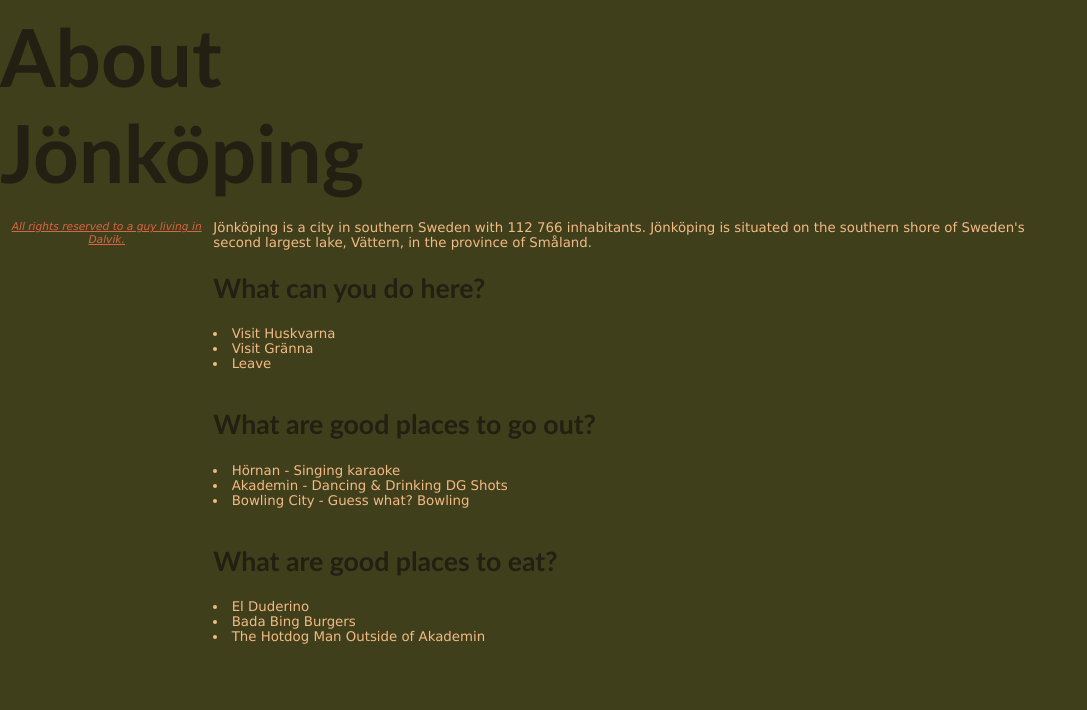
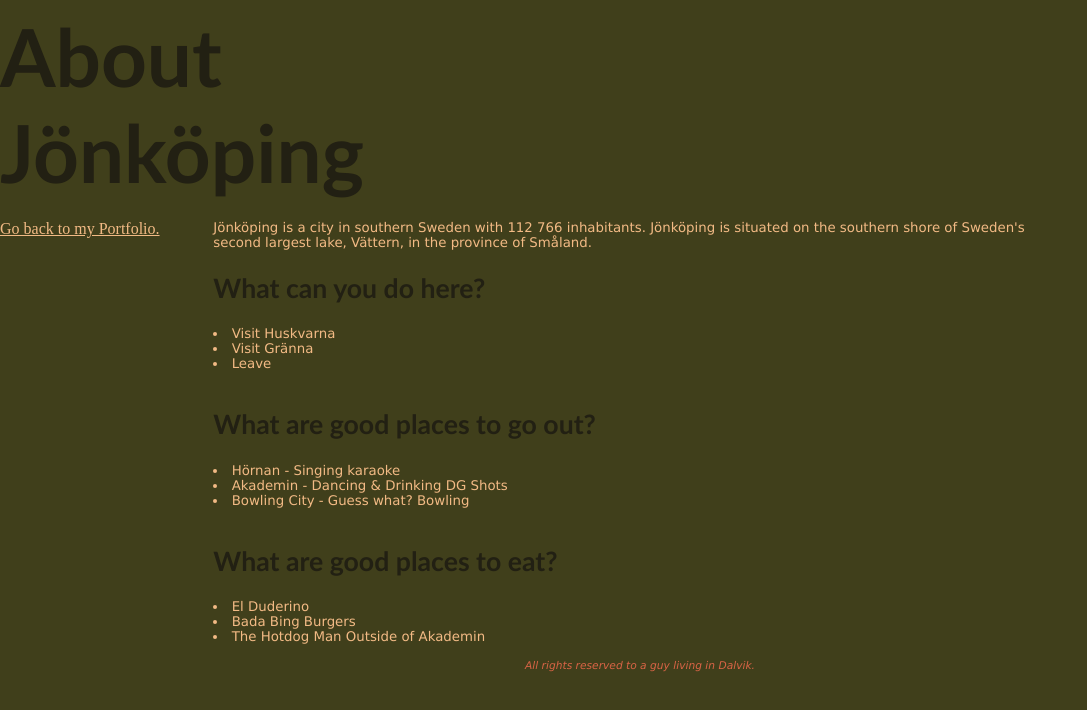
Before and after one commit to ju-nmd2022/wuid-portfolio-orneskog, a plain HTML site: page jonkoping/index1.html in a window 1280 px wide. Shown: the whole page, without its empty margins (0-1087 px from the left). Drawn offline with Linux system fonts and the light colour scheme.

Commit message:
Added a link back to the Portfolio.

```diff
--- a/jonkoping/index1.html
+++ b/jonkoping/index1.html
@@ -27,7 +27,7 @@
                 <li>Bada Bing Burgers</li>
                 <li>The Hotdog Man Outside of Akademin</li><br/>
         </div>
-        <div><a href="" back to my Portfolio.</div>
+        <div><a href="/index.html">Go back to my Portfolio.</a></div>
         <div class="footer">All rights reserved to a guy living in Dalvik.</div>
     </main>
     <footer>
```
